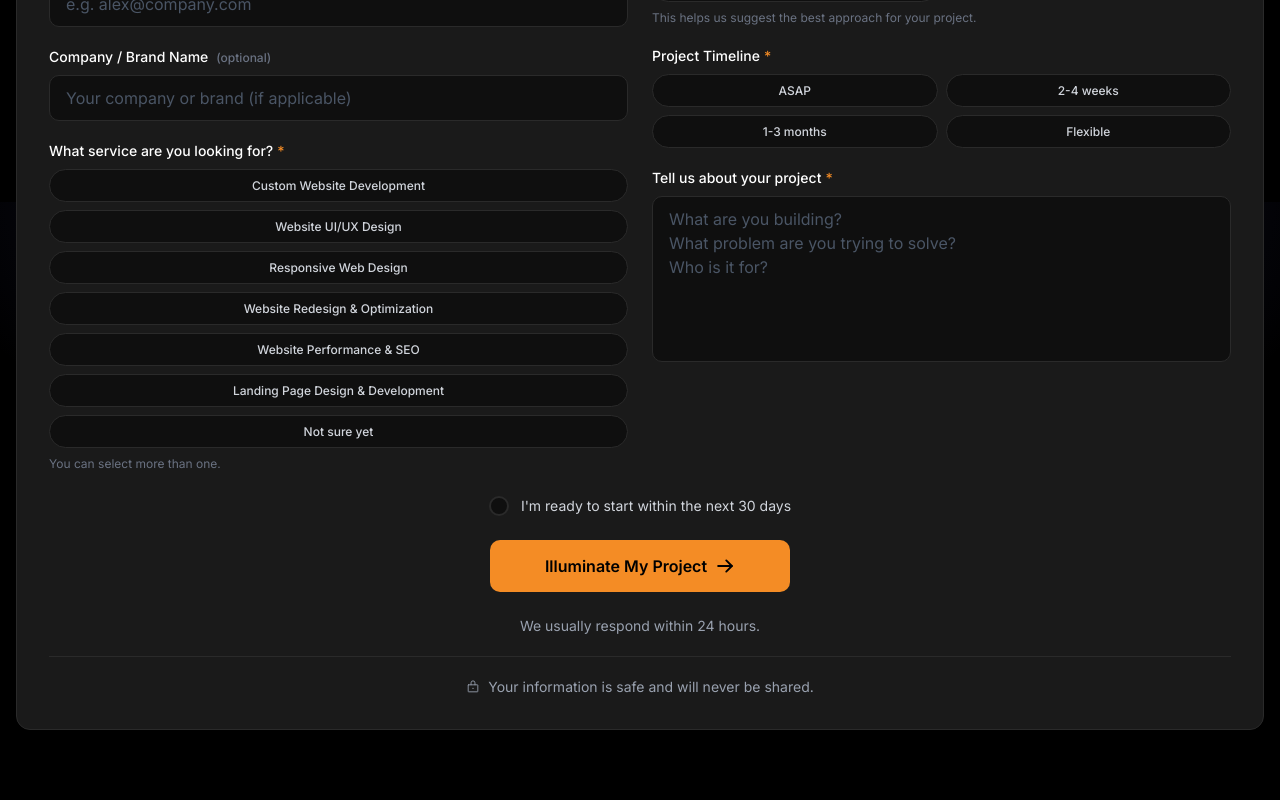
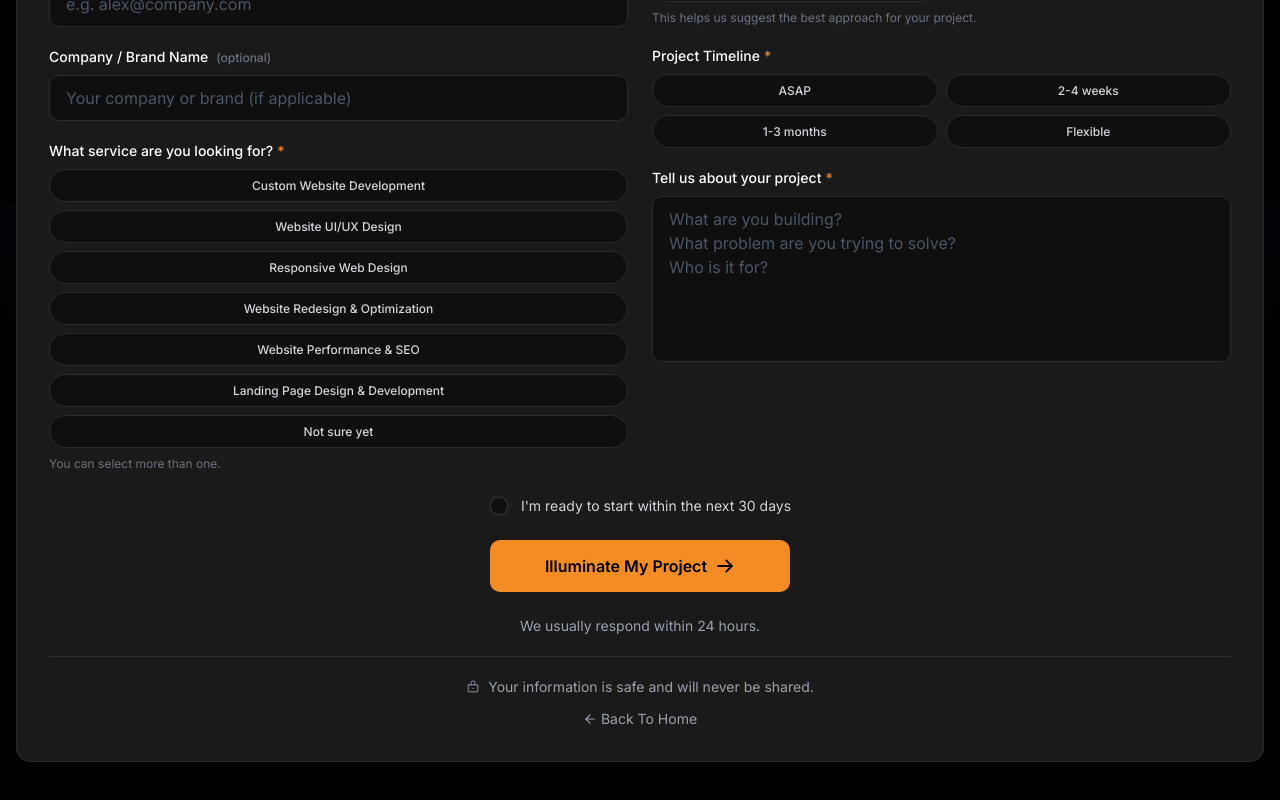
Before and after one commit to AayushKuinkel007/UjjyaloWeb, a Next.js app in the folder frontend/: page /contact in a window 1280 px wide. Shown: the part 598-1398 px from the top of the page. Built offline with nearby package versions, Linux system fonts and the light colour scheme.

Commit message:
minor change: contact page

```diff
--- a/frontend/app/contact/page.jsx
+++ b/frontend/app/contact/page.jsx
@@ -1,4 +1,6 @@
 "use client";
+import { ArrowLeft } from "lucide-react";
+import Link from "next/link";
 import {
   ArrowRight,
   Clock,
@@ -145,7 +147,9 @@ const Contacts = () => {
                       className="block text-white text-xs md:text-sm font-medium mb-2"
                     >
                       {label}
-                      {required && <span className="text-[#f48c25] ml-1">*</span>}
+                      {required && (
+                        <span className="text-[#f48c25] ml-1">*</span>
+                      )}
                       {optional && (
                         <span className="text-gray-500 text-xs ml-2">
                           (optional)
@@ -250,10 +254,16 @@ Who is it for?"
             {/* Divider and Privacy Notice */}
             <hr className="border-[#2a2a2a] my-4 md:my-5" />
 
-            <p className="text-center text-gray-400 text-xs sm:text-sm flex justify-center items-center gap-2">
+            <p className="text-center text-gray-400 text-xs sm:text-sm flex justify-center items-center gap-2 mb-3">
               <Lock size={14} weight="regular" />
               Your information is safe and will never be shared.
             </p>
+            <Link href="/">
+              <p className="text-center text-gray-400 text-xs sm:text-sm flex justify-center items-center gap-1">
+                <ArrowLeft size={14} weight="regular" />
+                Back To Home
+              </p>
+            </Link>
           </div>
         </div>
       </div>
@@ -298,7 +308,11 @@ const FormOptions = ({
           >
             {/* Tick - only show if showCheck is true */}
             {showCheck && isSelected && (
-              <Check size={12} weight="bold" className="text-black md:w-[14px] md:h-[14px]" />
+              <Check
+                size={12}
+                weight="bold"
+                className="text-black md:w-[14px] md:h-[14px]"
+              />
             )}
 
             {/* Label */}
@@ -308,7 +322,9 @@ const FormOptions = ({
       })}
     </div>
 
-    {helper && <p className="mt-2 text-[10px] sm:text-xs text-gray-500">{helper}</p>}
+    {helper && (
+      <p className="mt-2 text-[10px] sm:text-xs text-gray-500">{helper}</p>
+    )}
   </div>
 );
 
```
